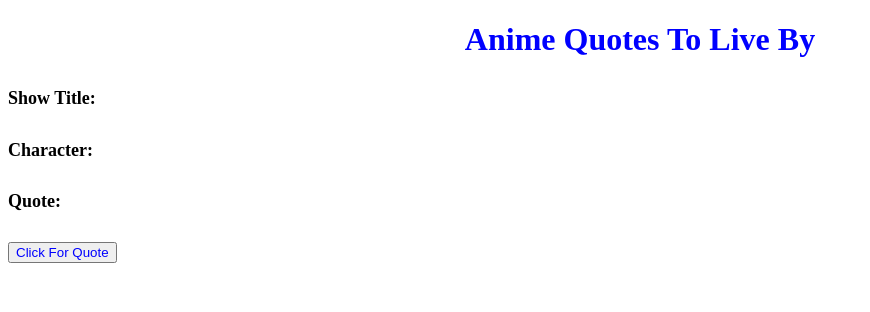
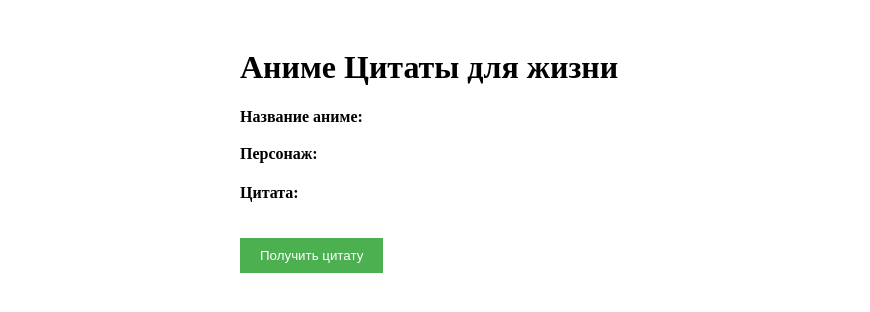
Before and after one commit to C0dwiz/AnimeQuote, a plain HTML site: page index.html in a window 1280 px wide. Shown: the whole page, without its empty margins (0-870 px from the left). Drawn offline with Linux system fonts and the light colour scheme.

Commit message:
upd: web

```diff
--- a/index.html
+++ b/index.html
@@ -4,24 +4,33 @@
     <meta charset="UTF-8">
     <meta http-equiv="X-UA-Compatible" content="IE=edge">
     <meta name="viewport" content="width=device-width, initial-scale=1.0">
-    <title>Document</title>
+    <title>Аниме Цитаты</title>
     <link rel="stylesheet" href="style.css">
 </head>
 <body>
+    <main class="container">
+        <header>
+            <h1>Аниме Цитаты для жизни</h1>
+        </header>
 
-   <h1>Anime Quotes To Live By</h1>
-   <h5>Show Title:</h5>
-   <h3></h3>
-   <h5>Character:</h5>
-   <h4></h4>
-   <h5>Quote:</h5>
-   <h2></h2>
+        <section class="quote-area">
+            <div class="quote-details">
+                 <p class="label">Название аниме:</p>
+                 <h3 class="anime-title" aria-live="polite"></h3>
+            </div>
+            <div class="quote-details">
+                <p class="label">Персонаж:</p>
+                <h4 class="character-name" aria-live="polite"></h4>
+            </div>
+             <div class="quote-details">
+                <p class="label">Цитата:</p>
+                <h2 class="quote-text" aria-live="polite"></h2>
+            </div>
+        </section>
 
-   <button>Click For Quote</button>
+        <button class="quote-button">Получить цитату</button>
+    </main>
 
-
+    <script type="text/javascript" src="main.js"></script>
 </body>
-
-<script type="text/javascript" src="main.js"></script>
-
 </html>
--- a/main.js
+++ b/main.js
@@ -1,19 +1,45 @@
+// Получаем элементы DOM один раз для эффективности
+const quoteButton = document.querySelector('button');
+const animeElement = document.querySelector('h3');
+const characterElement = document.querySelector('h4');
+const quoteElement = document.querySelector('h2');
 
-document.querySelector('button').addEventListener('click', Quote)
+// Функция для загрузки цитаты асинхронно
+async function fetchQuote() {
+  // Обновляем текст перед запросом
+  animeElement.innerText = 'Загрузка...';
+  characterElement.innerText = '';
+  quoteElement.innerText = '';
 
-function Quote(){
+  try {
+    // Выполняем запрос
+    const response = await fetch('https://animechan.xyz/api/random');
 
-    fetch ('https://animechan.xyz/api/random')
-    .then(res => res.json())
-    .then(data => {
-        console.log(data)
-        document.querySelector('h3').innerText = data.anime
-        document.querySelector('h4').innerText = data.character
-        document.querySelector('h2').innerText = data.quote
+    // Проверяем, был ли запрос успешным
+    if (!response.ok) {
+      throw new Error(`HTTP error! Status: ${response.status}`);
+    }
 
+    // Преобразуем ответ в JSON
+    const quoteData = await response.json();
 
-    })
-    .catch(err => {
-        console.log(`error ${err}`)
-    });
+    // Обновляем элементы DOM с полученными данными
+    animeElement.innerText = quoteData.anime;
+    characterElement.innerText = quoteData.character;
+    quoteElement.innerText = quoteData.quote;
+  } catch (error) {
+    // Обрабатываем ошибки запроса
+    handleError(error);
+  }
 }
+
+// Функция обработки ошибок
+function handleError(error) {
+  console.error(`Ошибка при загрузке цитаты: ${error}`);
+    animeElement.innerText = "Ошибка загрузки цитаты";
+    characterElement.innerText = "";
+    quoteElement.innerText = "";
+}
+
+// Назначаем обработчик событий кнопке
+quoteButton.addEventListener('click', fetchQuote);
--- a/style.css
+++ b/style.css
@@ -1,38 +1,37 @@
-* {
-    box-sizing: border-box;
-
+.container {
+  max-width: 800px;
+  margin: 0 auto;
+  padding: 20px;
 }
 
-
-h2 {
-    color:blueviolet;
-     font-family: Arial, Helvetica, sans-serif;
-
+.quote-area {
+  margin-top: 20px;
 }
 
-h1 {
-    color:blue;
-    display: flex;
-    justify-content: center;
-    align-items: center;
-}
-h4 {
-    color:green;
-   font-family: 'Courier New', Courier, monospace;
-   font-size: 20px;
+.quote-details {
+    margin-bottom: 10px;
 }
 
-h3 {
-    color:red;
-   font-family: 'Courier New', Courier, monospace;
-   font-size: 20px;
+.label {
+    font-weight: bold;
+    margin-right: 5px;
 }
 
-h5 {
-    color:black;
-    font-size: large;
+.anime-title {
+  font-style: italic;
 }
 
-button {
-color:blue;
+.quote-text {
+  font-size: 1.2em;
+  font-style: normal;
+    font-weight: normal;
 }
+
+.quote-button {
+  margin-top: 20px;
+  padding: 10px 20px;
+  background-color: #4CAF50;
+  color: white;
+  border: none;
+  cursor: pointer;
+}
```
